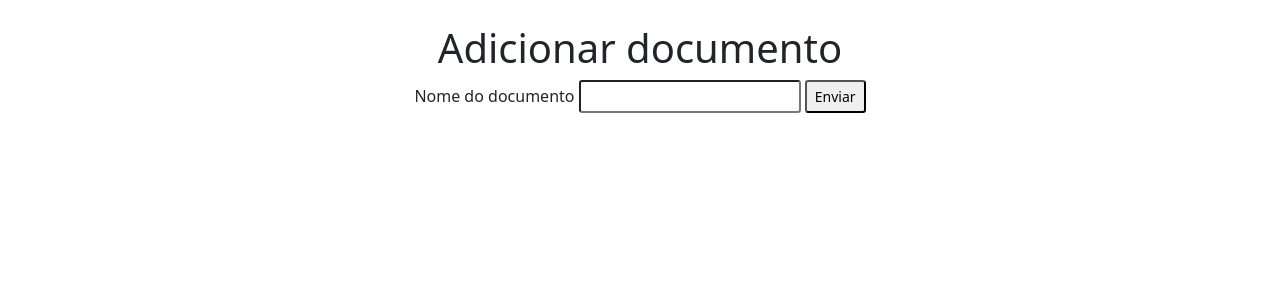
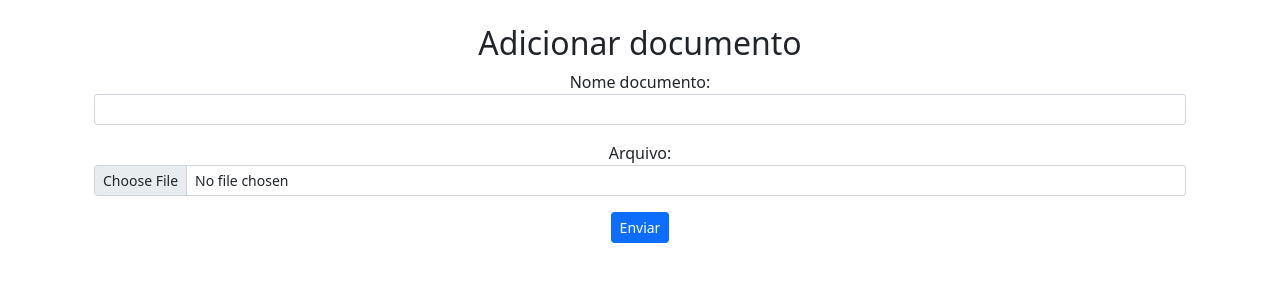
Before and after one commit to haniellourenco/indexador_documentos, a Django app: page / in a window 1280 px wide. Shown: the part 50-350 px from the top of the page. Run offline with Django 5.2, Linux system fonts and the light colour scheme.

Commit message:
add inserir arquivos

```diff
--- /dev/null
+++ b/projeto_indexador_documentos/app_indexador_documentos/forms.py
@@ -0,0 +1,11 @@
+from django import forms
+from .models import Documento
+
+class DocumentoForm(forms.ModelForm):
+    class Meta:
+        model = Documento
+        fields = ['nome_documento', 'arquivo']
+        widgets = {
+            'nome_documento': forms.TextInput(attrs={'class': 'form-control form-control-sm'}),
+            'arquivo': forms.FileInput(attrs={'class': 'form-control form-control-sm'}),
+        }
--- a/projeto_indexador_documentos/app_indexador_documentos/models.py
+++ b/projeto_indexador_documentos/app_indexador_documentos/models.py
@@ -1,7 +1,21 @@
 from django.db import models
+from django.core.exceptions import ValidationError
+
+def validate_file_extension(value):
+    import os
+    ext = os.path.splitext(value.name)[1]  # Obtém a extensão do arquivo
+    valid_extensions = ['.pdf', '.jpg', '.jpeg', '.png']
+    if not ext.lower() in valid_extensions:
+        raise ValidationError('Tipo de arquivo não suportado. Por favor, envie um arquivo PDF, JPG, JPEG ou PNG.')
+
 
 # Create your models here.
 class Documento(models.Model):
     id_documento = models.AutoField(primary_key=True)
-    nome_documento = models.TextField(max_length=255)
+    nome_documento = models.TextField(max_length=100)
     data_modificacao = models.DateField(auto_now=True)
+    arquivo = models.FileField(upload_to='documentos/', validators=[validate_file_extension])
+
+
+    def __str__(self):
+        return self.nome_documento
--- a/projeto_indexador_documentos/app_indexador_documentos/templates/documentos/home.html
+++ b/projeto_indexador_documentos/app_indexador_documentos/templates/documentos/home.html
@@ -1,12 +1,24 @@
 {% extends 'documentos/base.html' %}
 {% block conteudo %}
-
-<form action="{% url 'listagem_documentos' %}" method="post">
+<form action="{% url 'home' %}" method="post" enctype="multipart/form-data" class="needs-validation" novalidate>
     {% csrf_token %}
-    <div style="text-align: center;" class="container">
-        <h1>Adicionar documento</h1>
-        Nome do documento <input name="nome" class="form-control-sm" type="text">
-        <button class="form-control-sm">Enviar</button>
+    <div class="container text-center">
+        <h2>Adicionar documento</h2>
+        <div class="mb-3">
+            {{ form.nome_documento.label_tag }}
+            {{ form.nome_documento }}
+            <div class="invalid-feedback">
+                Por favor, insira um nome de documento válido.
+            </div>
+        </div>
+        <div class="mb-3">
+            {{ form.arquivo.label_tag }}
+            {{ form.arquivo }}
+            <div class="invalid-feedback">
+                Por favor, insira um arquivo válido.
+            </div>
+        </div>
+        <button type="submit" class="btn btn-primary btn-sm">Enviar</button>
     </div>
 </form>
 {% endblock %}
--- a/projeto_indexador_documentos/app_indexador_documentos/views.py
+++ b/projeto_indexador_documentos/app_indexador_documentos/views.py
@@ -1,36 +1,38 @@
 from django.shortcuts import render, redirect
 from .models import Documento
+from .forms import DocumentoForm
 
 def home(request):
-    return render(request,'documentos/home.html')
+    if request.method == 'POST':
+        form = DocumentoForm(request.POST, request.FILES)
+        if form.is_valid():
+            form.save()
+            return redirect('listagem_documentos')
+    else:
+        form = DocumentoForm()
+
+    return render(request, 'documentos/home.html', {'form': form})
+
 
 def documentos(request):
-    if request.method == 'POST':
-        # Salvar os dados da tela para o banco de dados
-        novo_documento = Documento()
-        novo_documento.nome_documento = request.POST.get('nome')
-        novo_documento.data_modificacao = request.POST.get('data')
-        novo_documento.save()
-
-    # Exibir todos os documentos já inseridos em uma nova página
     documentos = {
         'documentos': Documento.objects.all()
     }
-    # Retornar os dados para a página de listagem de documentos
     return render(request, 'documentos/documentos.html', documentos)
 
 def editar(request, id):
     documento = Documento.objects.get(id_documento=id)
-    return render(request, 'documentos/update.html', {"documento": documento})
+    if request.method == 'POST':
+        form = DocumentoForm(request.POST, request.FILES, instance=documento)
+        if form.is_valid():
+            form.save()
+            return redirect('listagem_documentos')
+    else:
+        form = DocumentoForm(instance=documento)
 
-def update(request, id):
-    novo_nome = request.POST.get('nome')
-    documento = Documento.objects.get(id_documento=id)
-    documento.nome_documento = novo_nome
-    documento.save()
-    return redirect(documentos)
+    return render(request, 'documentos/update.html', {'form': form, 'documento': documento})
 
 def delete(request, id):
     documento = Documento.objects.get(id_documento=id)
     documento.delete()
-    return redirect(documentos)
+    return redirect('listagem_documentos')
--- a/projeto_indexador_documentos/projeto_indexador_documentos/settings.py
+++ b/projeto_indexador_documentos/projeto_indexador_documentos/settings.py
@@ -9,13 +9,14 @@ https://docs.djangoproject.com/en/5.0/topics/settings/
 For the full list of settings and their values, see
 https://docs.djangoproject.com/en/5.0/ref/settings/
 """
-
+import os
 from pathlib import Path
 
 # Build paths inside the project like this: BASE_DIR / 'subdir'.
 BASE_DIR = Path(__file__).resolve().parent.parent
 
-
+MEDIA_URL = '/media/'
+MEDIA_ROOT = os.path.join(BASE_DIR, 'media')
 # Quick-start development settings - unsuitable for production
 # See https://docs.djangoproject.com/en/5.0/howto/deployment/checklist/
 
--- a/projeto_indexador_documentos/projeto_indexador_documentos/urls.py
+++ b/projeto_indexador_documentos/projeto_indexador_documentos/urls.py
@@ -1,11 +1,15 @@
 from django.urls import path
 from app_indexador_documentos import views
 
+from django.conf import settings
+from django.conf.urls.static import static
+
 urlpatterns = [
-    # rota, view responsável, nome de referência
     path('', views.home, name='home'),
     path('documentos/', views.documentos, name='listagem_documentos'),
     path('editar/<int:id>', views.editar, name='editar'),
-    path('update/<int:id>', views.update, name='update'),
     path('delete/<int:id>', views.delete, name='delete'),
 ]
+
+if settings.DEBUG:
+    urlpatterns += static(settings.MEDIA_URL, document_root=settings.MEDIA_ROOT)
```
Also changed, not shown: projeto_indexador_documentos/app_indexador_documentos/templates/documentos/documentos.html (+6 -3 lines), projeto_indexador_documentos/app_indexador_documentos/templates/documentos/update.html (+3 -5 lines), projeto_indexador_documentos/app_indexador_documentos/migrations/0003_documento_arquivo.py (added), projeto_indexador_documentos/app_indexador_documentos/migrations/0004_alter_documento_nome_documento.py (added), projeto_indexador_documentos/db.sqlite3, 1 other file.
